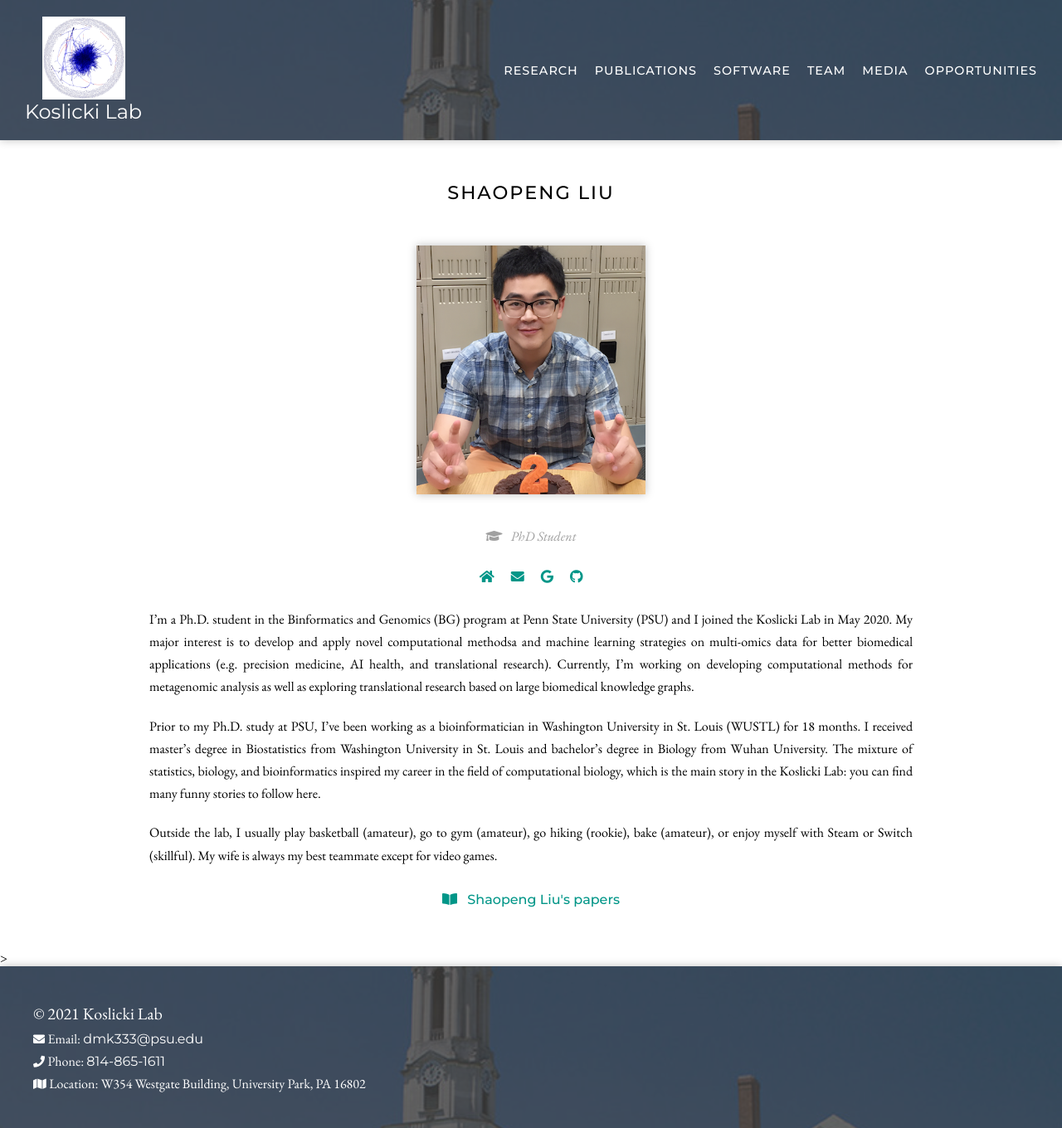
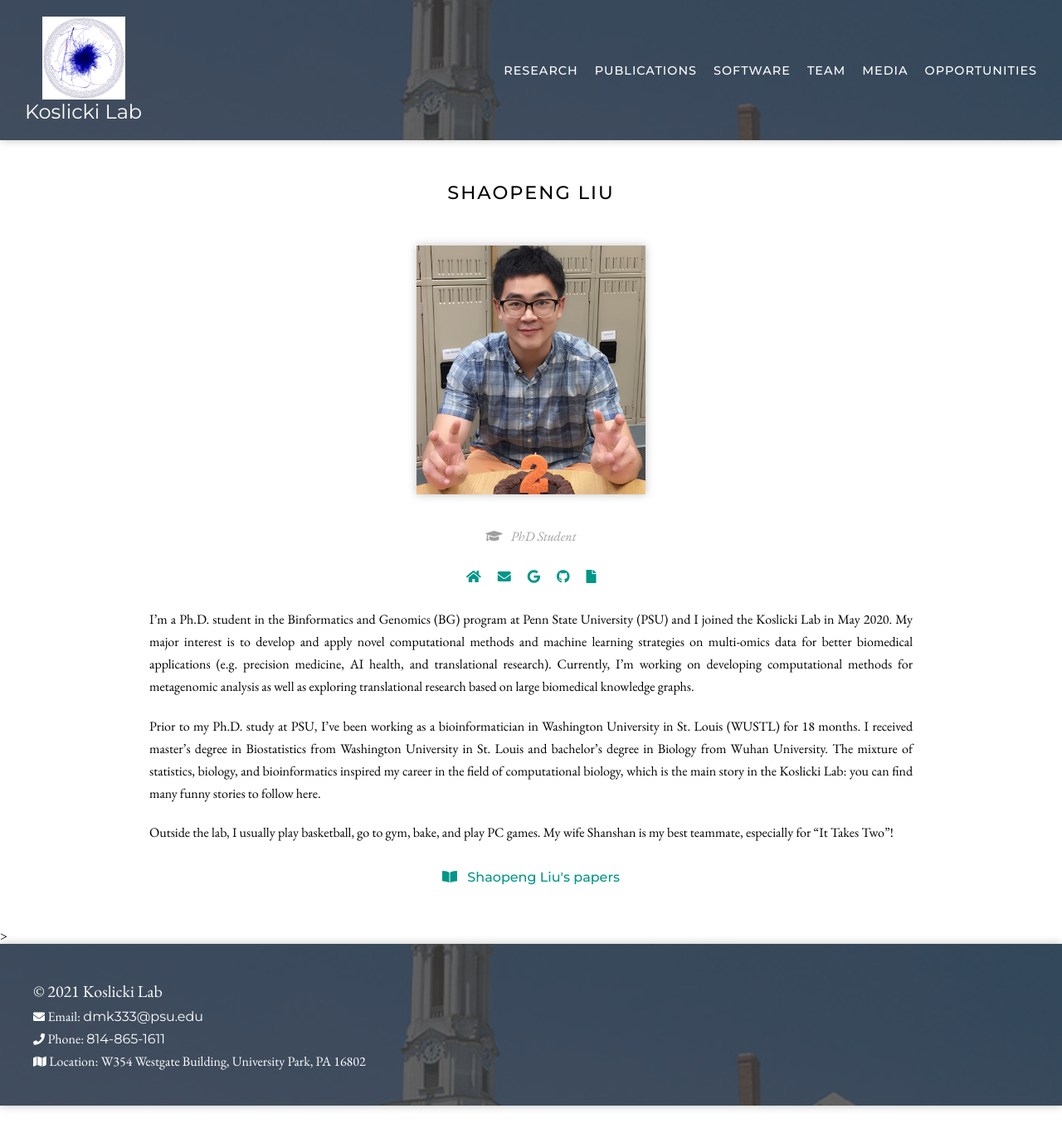
Before and after one commit to mohsenht/Koslicki-lab-PSU, a Jekyll site: the page built from _members/shaopeng-liu.md, in a window 1280 px wide. Shown: the whole page at 83% size. Built offline with Jekyll 4.4.1, drawn with Linux system fonts in a browser that asks for light colours; nearby versions of some CDN libraries.

Commit message:
update Shaopeng personal infor

```diff
--- a/_members/shaopeng-liu.md
+++ b/_members/shaopeng-liu.md
@@ -15,10 +15,11 @@ role: phd ## options: pi-Principal Investigator, postdoc-Postdoctoral Researcher
 # group: alum ## comment it if you're not alumni
 
 # contact info and social media links
+github: ShaopengLiu1 ## your github account if you like to put it on your profile
+website: https://shaopengliu1.github.io/
+cv: https://shaopengliu1.github.io/online-cv/
+google: y6Gt7roAAAAJ  ## your google scholar account if you like to put it on your profile
 email: sml6467@psu.edu ## fill out your email
-website: https://shaopengliu1.github.io/  ## fill out the address of your pesonal website if you have or your linkedin profile if you like
-github: ShaopengLiu1 ## your github account if you like to put it on your profile
-google: y6Gt7roAAAAJ  ## your google scholar account if you like to put it on your profile
 # twitter: ## your twitter account if you like to put it on your profile
 # instagram: ## your instagram account if you like to put it on your profile
 # youtube: ## your youtube account if you like to put it on your profile
@@ -26,8 +27,8 @@ google: y6Gt7roAAAAJ  ## your google scholar account if you like to put it on yo
 ---
 [comment]: Fill out your description below
 
-I'm a Ph.D. student in the Binformatics and Genomics (BG) program at Penn State University (PSU) and I joined the Koslicki Lab in May 2020. My major interest is to develop and apply novel computational methodsa and machine learning strategies on  multi-omics data for better biomedical applications (e.g. precision medicine, AI health, and translational research). Currently, I'm working on developing computational methods for metagenomic analysis as well as exploring translational research based on large biomedical knowledge graphs.
+I'm a Ph.D. student in the Binformatics and Genomics (BG) program at Penn State University (PSU) and I joined the Koslicki Lab in May 2020. My major interest is to develop and apply novel computational methods and machine learning strategies on  multi-omics data for better biomedical applications (e.g. precision medicine, AI health, and translational research). Currently, I'm working on developing computational methods for metagenomic analysis as well as exploring translational research based on large biomedical knowledge graphs.
 
 Prior to my Ph.D. study at PSU, I've been working as a bioinformatician in Washington University in St. Louis (WUSTL) for 18 months. I received master's degree in Biostatistics from Washington University in St. Louis and bachelor's degree in Biology from Wuhan University. The mixture of statistics, biology, and bioinformatics inspired my career in the field of computational biology, which is the main story in the Koslicki Lab: you can find many funny stories to follow here.
 
-Outside the lab, I usually play basketball (amateur), go to gym (amateur), go hiking (rookie), bake (amateur), or enjoy myself with Steam or Switch (skillful). My wife is always my best teammate except for video games.
+Outside the lab, I usually play basketball, go to gym, bake, and play PC games. My wife Shanshan is my best teammate, especially for "It Takes Two"!
```
